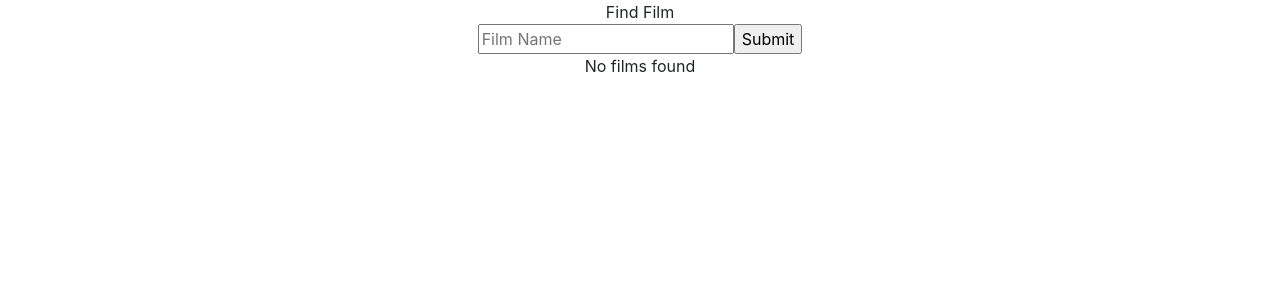
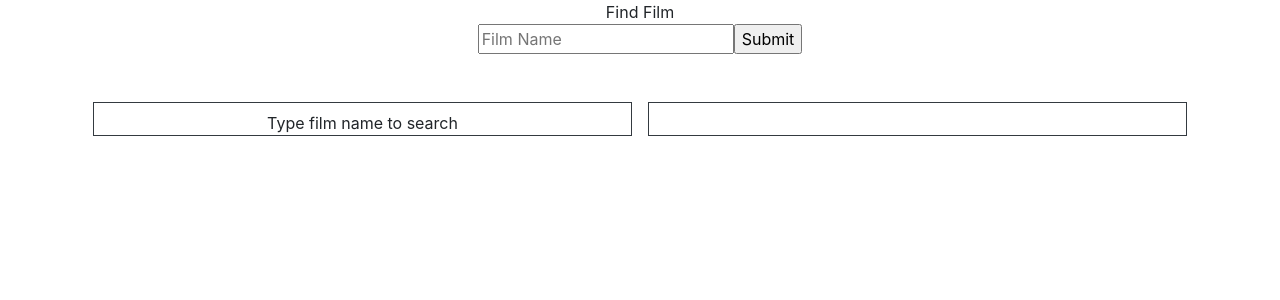
Before and after one commit to PBillingsby/shopify-challenge, a React (Create React App) app: page / in a window 1280 px wide. Shown: the top 300 px of the page. Built offline with nearby package versions, Linux system fonts and the light colour scheme.

Commit message:
Add Card for films. Fix addNomination action

```diff
--- a/src/App.js
+++ b/src/App.js
@@ -9,10 +9,21 @@ import "./App.css";
 class App extends React.Component {
   render() {
     return (
-      <div className="App container">
+      <div className="App container mx-auto">
         Find Film
         <Form {...this.props} />
-        <StoreFilms {...this.props} />
+        <div className="mx-auto m-4 pt-3 row">
+          <div className="col-md m-2 border border-dark">
+            <StoreFilms {...this.props} />
+          </div>
+          <div className="col-sm m-2 border border-dark">
+            {this.props.nominations.map(nomination => {
+              <div>
+                <h5>{nomination.Title}</h5>
+              </div>;
+            })}
+          </div>
+        </div>
       </div>
     );
   }
--- /dev/null
+++ b/src/Card.js
@@ -0,0 +1,21 @@
+import React from "react";
+
+const Card = props => {
+  debugger;
+  return (
+    <div className="card border border-dark mt-2 ">
+      <div className="card-img-top">
+        <img src={film.Poster} />
+      </div>
+      <p>{film.Title}</p>
+      <p>{film.Year}</p>
+      <input
+        type="button"
+        onClick={() => props.addNomination(film)}
+        value="Nominate"
+      />
+    </div>
+  );
+};
+
+export default Card;
--- a/src/StoreFilms.js
+++ b/src/StoreFilms.js
@@ -1,35 +1,24 @@
 import React from "react";
-
+import Card from "./Card";
 const StoreFilms = props => {
   let films = props.films;
   if (films.length > 0) {
     return (
       <div>
         {films.map(film => (
-          <div className="card w-50 border border-dark">
-            <div className="card-img-top h-50">
-              <img src={film.Poster} />
-            </div>
-            <p>{film.Title}</p>
-            <p>{film.Year}</p>
-            <input
-              type="button"
-              onClick={() => handleNomination(film)}
-              value="Nominate"
-            />
-          </div>
+          <Card {...film} />
         ))}
       </div>
     );
   } else {
-    return <div>No films found</div>;
+    return <div className="mt-2">Type film name to search</div>;
   }
 };
 
-const handleNomination = film => {
-  return dispatch => {
-    dispatch({ type: "ADD_NOMINATION", payload: film });
-  };
-};
+// const handleNomination = film => {
+//   return dispatch => {
+//     dispatch({ type: "ADD_NOMINATION", payload: film });
+//   };
+// };
 
 export default StoreFilms;
--- a/src/films.js
+++ b/src/films.js
@@ -11,3 +11,7 @@ export const fetchFilms = query => {
       });
   };
 };
+
+export const addNomination = film => {
+  return { type: "ADD_NOMINATION", payload: film };
+};
--- a/src/rootReducer.js
+++ b/src/rootReducer.js
@@ -1,7 +1,7 @@
 const filmReducer = (
   state = {
     films: [],
-    nominated: []
+    nominations: []
   },
   action
 ) => {
@@ -9,7 +9,6 @@ const filmReducer = (
     case "GET_FILMS":
       return { ...state, films: [...state.films, action.payload] };
     case "ADD_NOMINATION":
-      debugger;
       return { ...state, nominations: [...state.nominations, action.payload] };
     case "DELETE_FILM":
       return {
```
Also changed, not shown: 1 other file (tests, documents, lock files or other folders).
